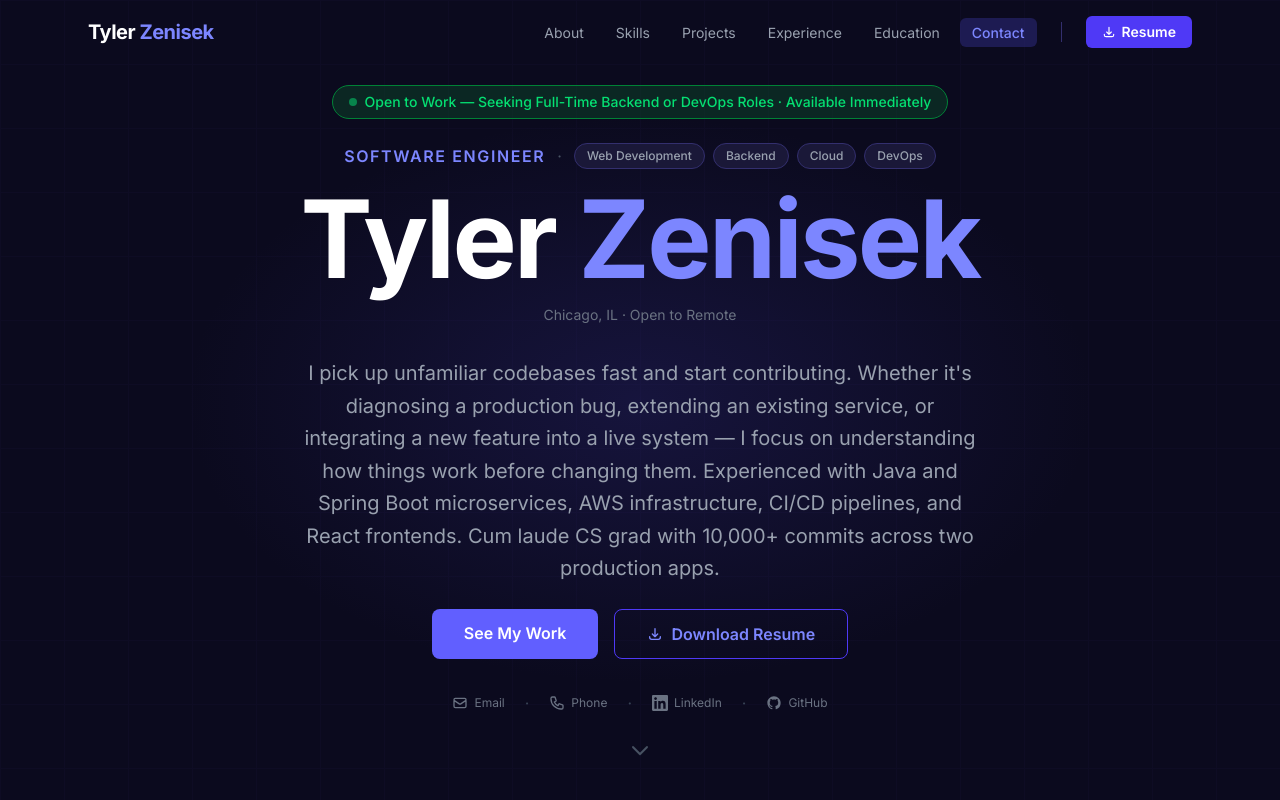
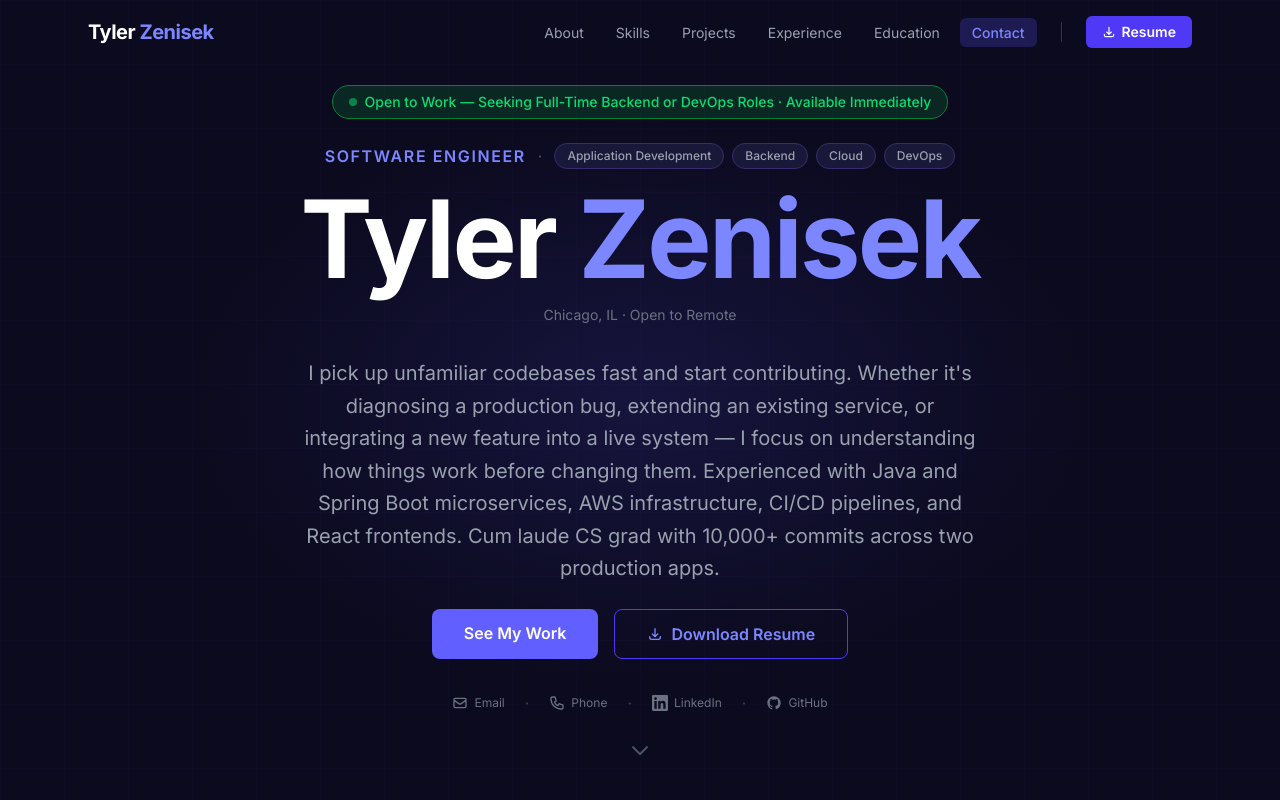
Before and after one commit to tzenisekj/tyler-zenisek-portfolio-website, a React (Vite) app: page / in a window 1280 px wide. Shown: the top 800 px of the page. Built offline with nearby package versions, Linux system fonts and the light colour scheme.

Commit message:
fixed tag styling in hero on larger screens

```diff
--- a/src/components/Hero.tsx
+++ b/src/components/Hero.tsx
@@ -26,9 +26,9 @@ export default function Hero() {
             Software Engineer
           </p>
           <span className="text-gray-600 hidden sm:inline">·</span>
-          <div className="flex flex-wrap justify-center gap-2">
-            {['Web Development', 'Backend', 'Cloud', 'DevOps'].map((tag) => (
-              <span key={tag} className="px-3 py-1 bg-[#1a1838] border border-[#332f6e] text-gray-400 text-xs font-medium rounded-full">
+          <div className="grid grid-cols-2 sm:flex sm:flex-wrap justify-center gap-2">
+            {['Application Development', 'Backend', 'Cloud', 'DevOps'].map((tag) => (
+              <span key={tag} className="px-3 py-1 bg-[#1a1838] border border-[#332f6e] text-gray-400 text-xs font-medium rounded-full text-center">
                 {tag}
               </span>
             ))}
```
